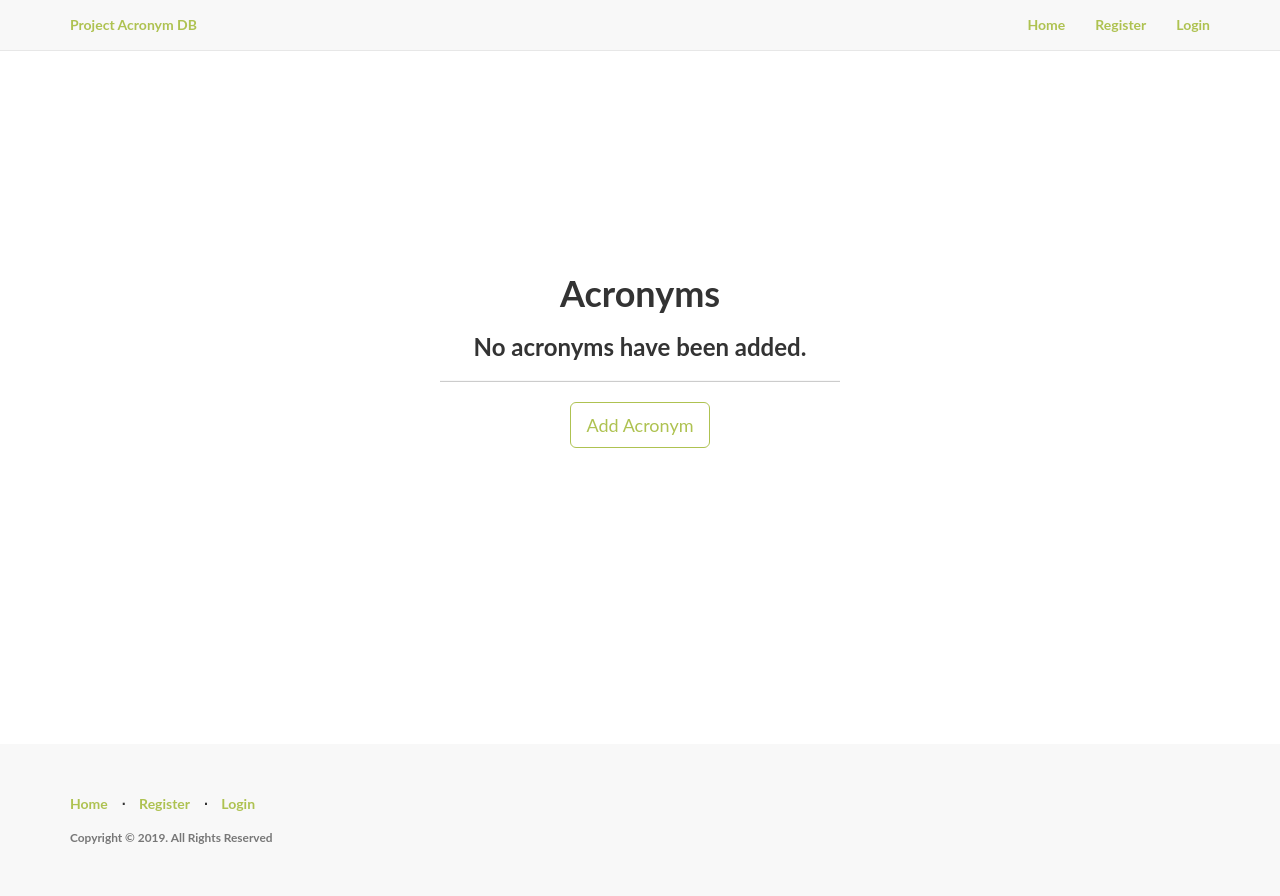
After one commit to gobfink/AcronymDB, a Flask app: template flask/code/app/templates/home/acronyms/acronyms.html in a window 1280 px wide. The commit adds this page. Run offline with Flask 2, Linux system fonts and the light colour scheme; the template is opened without the code that fills it, so the values that code supplies are empty; some libraries are stand-ins or nearby versions.

Commit message:
modified templates and base code for listing Acronyms

```diff
--- a/flask/code/app/templates/base.html
+++ b/flask/code/app/templates/base.html
@@ -26,11 +26,12 @@
                   {% if current_user.is_authenticated %}
                      {% if current_user.userIsAdmin == 1 %}
                         <li><a href="{{ url_for('home.admin_dashboard') }}">Dashboard</a></li>
-                        <li><a href="#">Acronyms</a></li>
+                        <li><a href="{{ url_for('home.acronyms') }}">Acronyms</a></li>
                         <li><a href="{{ url_for('admin.list_tags') }}">Tags</a></li>
                         <li><a href="#">Users</a></li>
                      {% else %}
                         <li><a href="{{ url_for('home.dashboard') }}">Dashboard</a></li>
+                        <li><a href="{{ url_for('home.acronyms') }}">Acronyms</a></li>
                      {% endif %}
                      <li><a href="{{ url_for('auth.logout') }}">Logout</a></li>
                      <li><a><i class="fa fa-user"></i>  logged in as {{ current_user.userFN }}&nbsp;{{ current_user.userLN }}</a></li>
--- /dev/null
+++ b/flask/code/app/templates/home/acronyms/acronyms.html
@@ -0,0 +1,62 @@
+<!-- app/templates/home/acronyms/acronyms.html -->
+
+{% import "bootstrap/utils.html" as utils %}
+{% extends "base.html" %}
+{% block title %}Acronyms{% endblock %}
+{% block body %}
+<div class="content-section">
+  <div class="outer">
+    <div class="middle">
+      <div class="inner">
+        <br/>
+        {{ utils.flashed_messages() }}
+        <br/>
+        <h1 style="text-align:center;">Acronyms</h1>
+        {% if acronyms %}
+          <hr class="intro-divider">
+          <div class="center">
+            <table class="table table-striped table-bordered">
+              <thead>
+                <tr>
+                  <th width="15%"> Acronym </th>
+                  <th width="55%"> Definition </th>
+                  <th width="15%"> Edit </th>
+                  <th width="15%"> Delete </th>
+                </tr>
+              </thead>
+              <tbody>
+              {% for acronym in acronyms %}
+                <tr>
+                  <td> {{ acronym.acronym }} </td>
+                  <td> {{ acronym.definition }} </td>
+                  <td>
+                    <a href="#">
+                      <i class="fa fa-pencil"></i> Edit
+                    </a>
+                  </td>
+                  <td>
+                    <a href="#">
+                      <i class="fa fa-trash"></i> Delete
+                    </a>
+                  </td>
+                </tr>
+              {% endfor %}
+              </tbody>
+            </table>
+          </div>
+          <div style="text-align: center">
+        {% else %}
+          <div style="text-align: center">
+            <h3> No acronyms have been added. </h3>
+            <hr class="intro-divider">
+        {% endif %}
+          <a href="#" class="btn btn-default btn-lg">
+            <i class="fa fa-plus"></i>
+            Add Acronym
+          </a>
+        </div>
+      </div>
+    </div>
+  </div>
+</div>
+{% endblock %}
```
Also changed, not shown: flask/code/app/home/views.py (+12 -0 lines).
